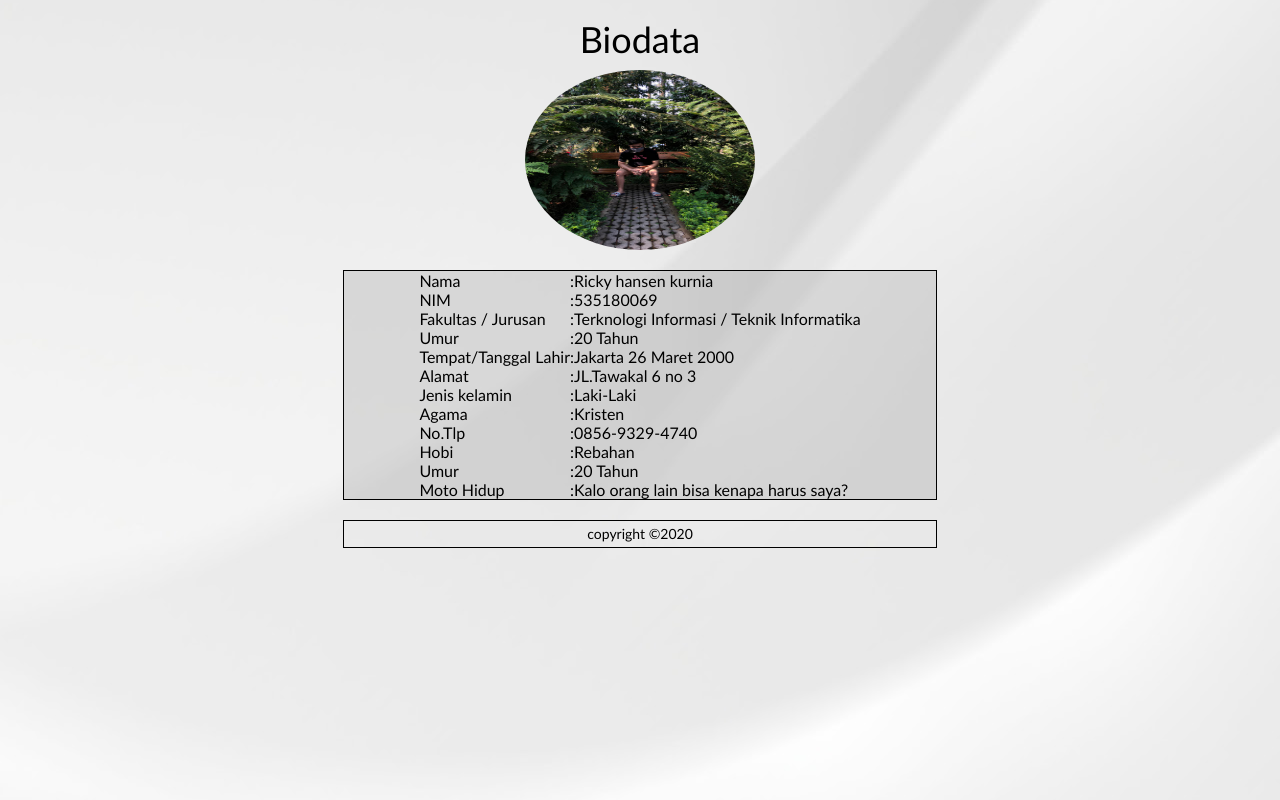
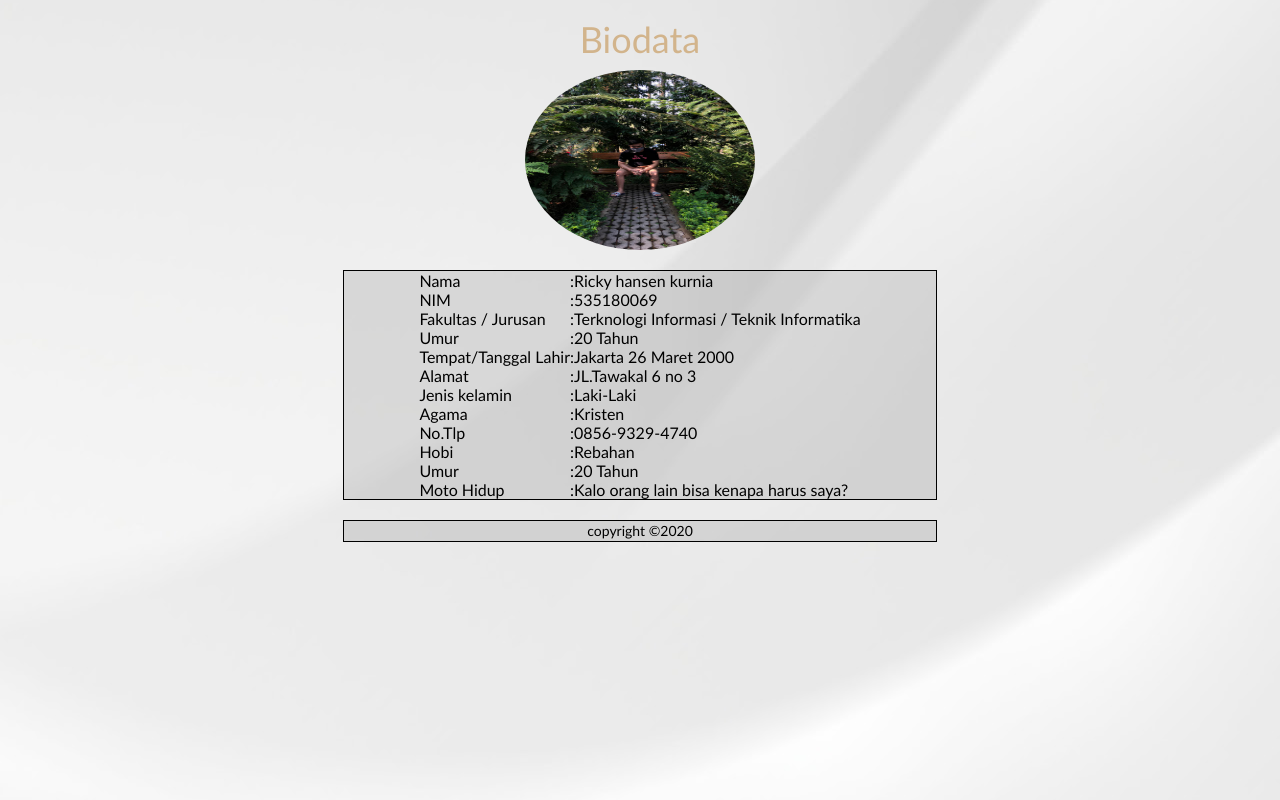
Before and after one commit to tyray121/C_WebProg_535180069, a web app: file Tugas2 Biodata/Biodata.html in a window 1280 px wide. Run offline with its HTML, style and script files only (its server is not run), Linux system fonts and the light colour scheme.

Commit message:
revisi nich

```diff
--- a/Tugas2 Biodata/Biodata.html
+++ b/Tugas2 Biodata/Biodata.html
@@ -16,7 +16,6 @@
         <h1 class="text-center">Biodata</h1>
         <center><img src="img/IMG-20200906-WA0040.jpg" class="img-circle" alt="Gua ganteng" width="230" height="180"></center>
     </div>
-
             <div class="section">
              <center>
                     <div class="kotak">
@@ -87,8 +86,11 @@
                  </center>
 
             </div>
-
-        <center> <div class="footer">copyright &copy;2020</div></center>
+            <center>
+                <div class="kotak">
+                    <div class="footer">copyright &copy;2020</div>
+                </div>
+            </center>
     </body>
 
 </html>
--- a/Tugas2 Biodata/css/style.css
+++ b/Tugas2 Biodata/css/style.css
@@ -34,8 +34,7 @@ table{
   color: #000;
   padding: 10px;
 }
-.footer{
-	border: black solid 1px;
-	width : 594px;
-	padding: 3px 3px;
+
+.text-center{
+  color: tan;
 }
```
